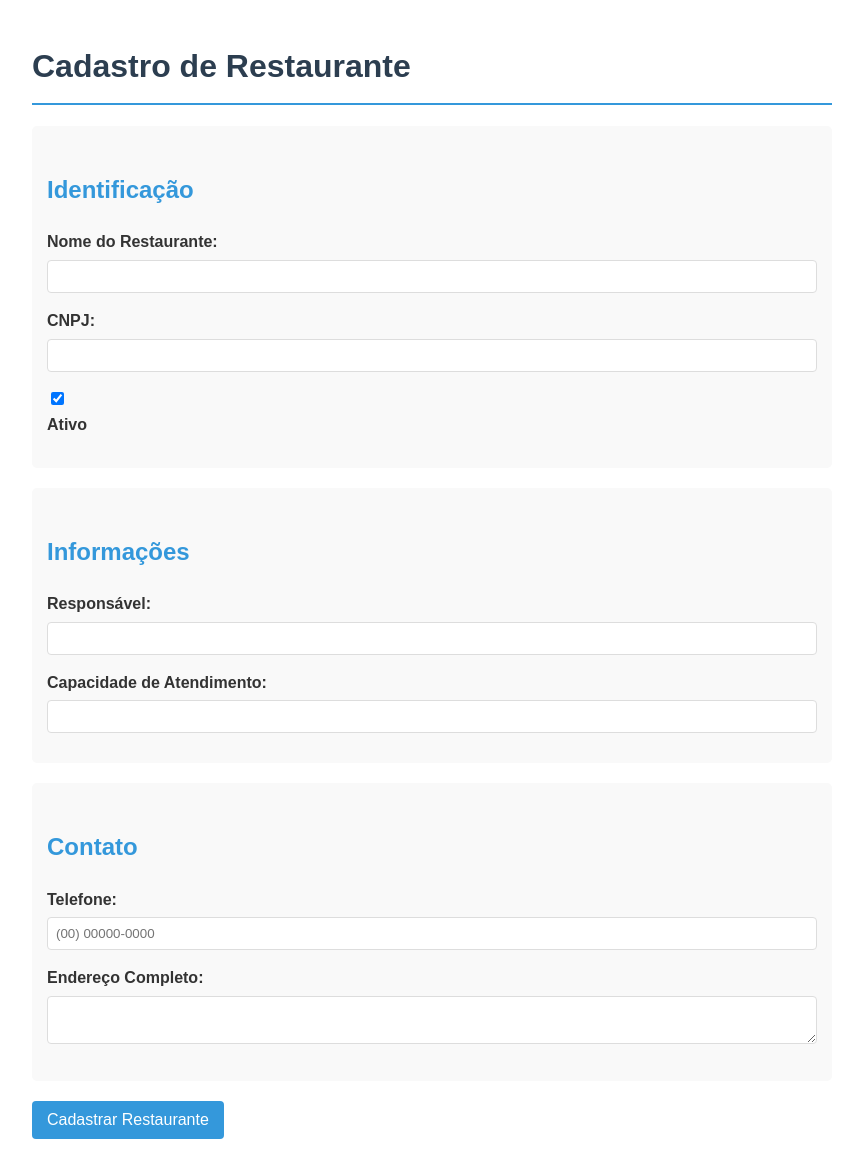
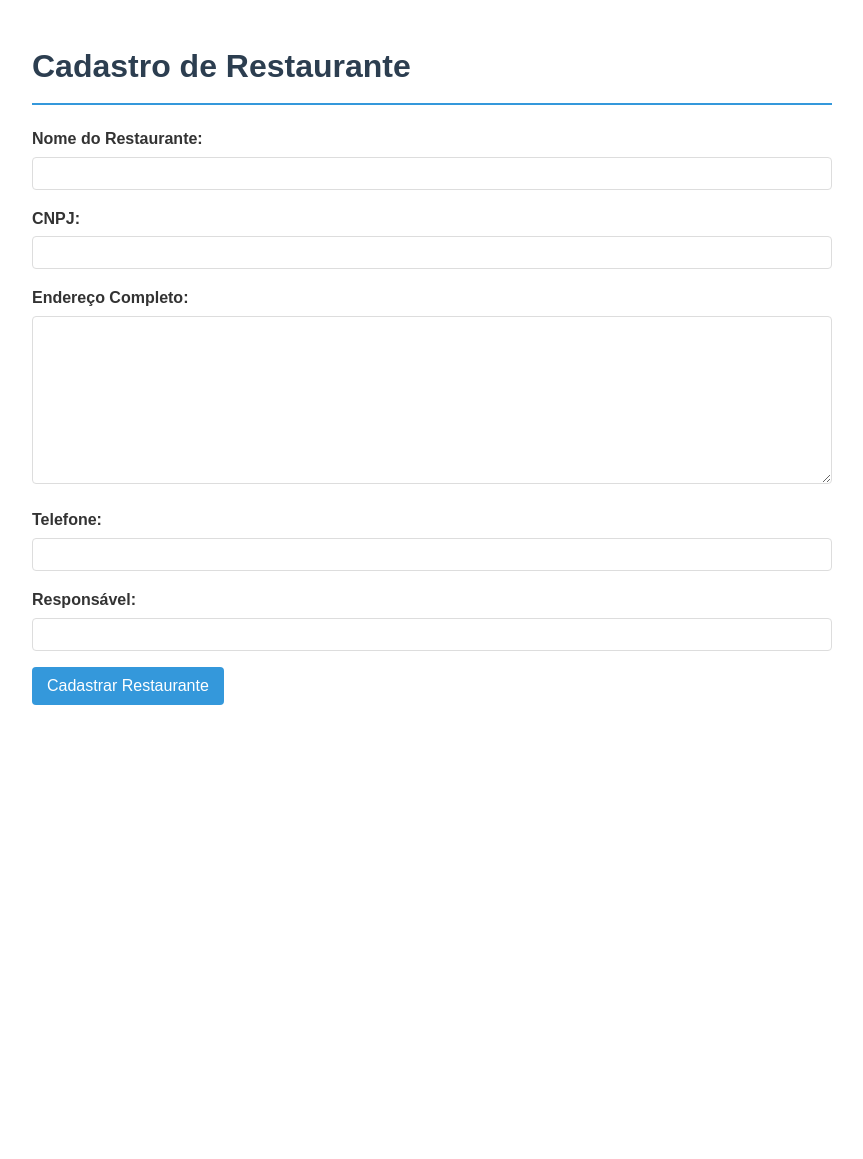
Before and after one commit to julioryanm/PI-3-SEMESTRE, a Django app: page /cadastroRestaurante/ in a window 1280 px wide. Shown: the whole page, without its empty margins (208-1071 px from the left). After the commit the page ends 705 px from the top, so only its background shows below. Run offline with Django 5.2, Linux system fonts and the light colour scheme; a user stored in the database is signed in.

Commit message:
alteração templates para enviar forms ao bd

```diff
--- a/ProjetoPI/Sistema/templates/cadastroRestaurante.html
+++ b/ProjetoPI/Sistema/templates/cadastroRestaurante.html
@@ -11,58 +11,11 @@
 <body>
     <h1>Cadastro de Restaurante</h1>
 
-    <form method="POST">
-        {% csrf_token %}
+    <form method="POST" action="{% url 'cadastroRestaurante' %}">
+    {% csrf_token %}
 
-        <!-- Seção 1: Identificação -->
-        <div class="form-section">
-            <h2>Identificação</h2>
-
-            <div class="form-group">
-                <label for="nome_restaurante">Nome do Restaurante:</label>
-                <input type="text" id="nome_restaurante" name="nome_restaurante" required>
-            </div>
-
-            <div class="form-group">
-                <label for="cnpj">CNPJ:</label>
-                <input type="text" id="cnpj" name="cnpj" required>
-            </div>
-
-            <div class="form-group">
-                <input type="checkbox" id="ativo" name="ativo" checked>
-                <label for="ativo">Ativo</label>
-            </div>
-        </div>
-
-        <!-- Seção 2: Informações -->
-        <div class="form-section">
-            <h2>Informações</h2>
-
-            <div class="form-group">
-                <label for="responsavel">Responsável:</label>
-                <input type="text" id="responsavel" name="responsavel" required>
-            </div>
-
-            <div class="form-group">
-                <label for="capacidade">Capacidade de Atendimento:</label>
-                <input type="number" id="capacidade" name="capacidade" required>
-            </div>
-        </div>
-
-        <!-- Seção 3: Contato -->
-        <div class="form-section">
-            <h2>Contato</h2>
-
-            <div class="form-group">
-                <label for="telefone">Telefone:</label>
-                <input type="tel" id="telefone" name="telefone" placeholder="(00) 00000-0000">
-            </div>
-
-            <div class="form-group">
-                <label for="endereco">Endereço Completo:</label>
-                <textarea id="endereco" name="endereco" rows="2"></textarea>
-            </div>
-        </div>
+    <!-- Exemplo rápido: tudo em blocos <p> -->
+    {{ form.as_p }}
 
         <button type="submit">Cadastrar Restaurante</button>
     </form>
```
Also changed, not shown: ProjetoPI/Sistema/templates/home.html (+6 -1 lines).
